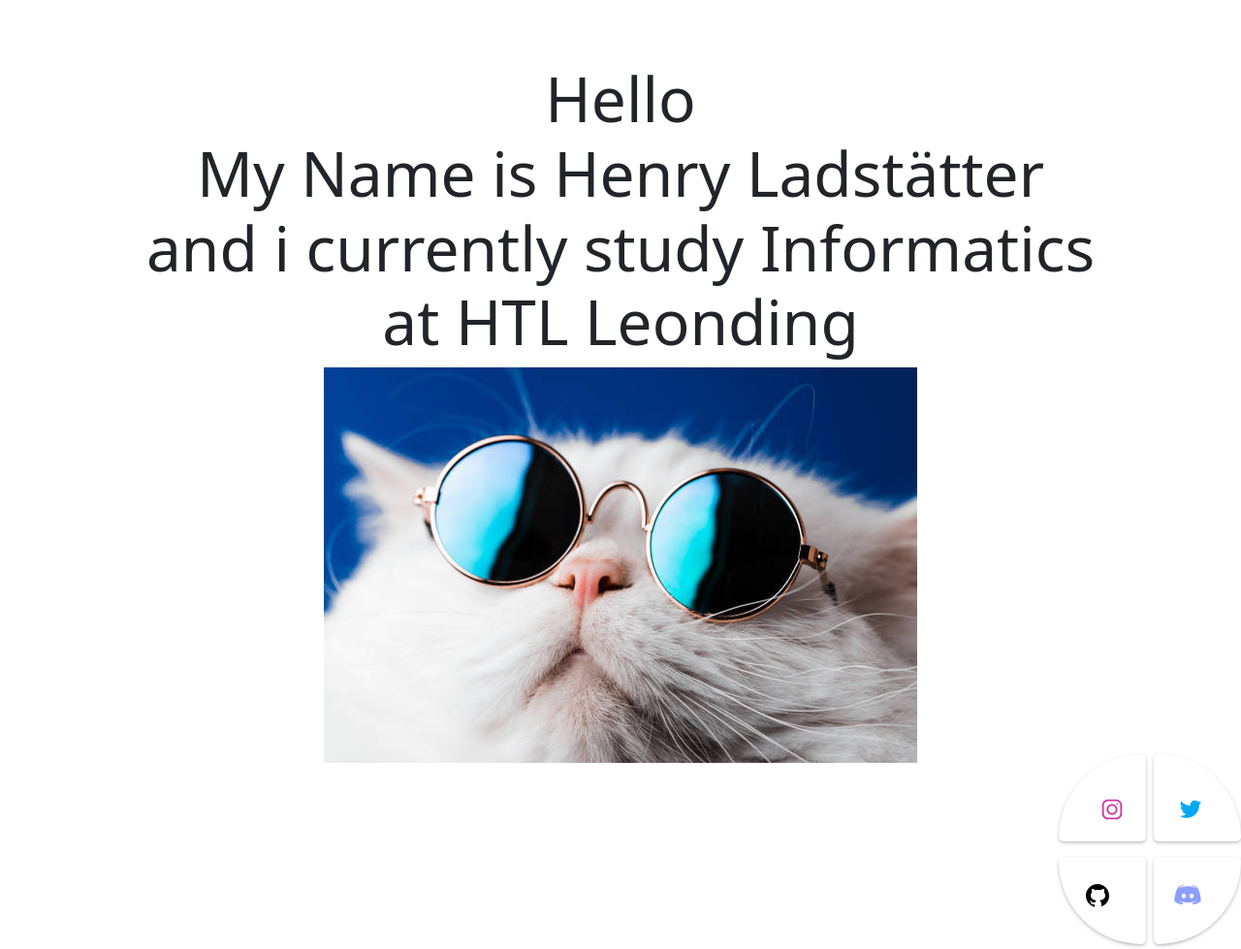
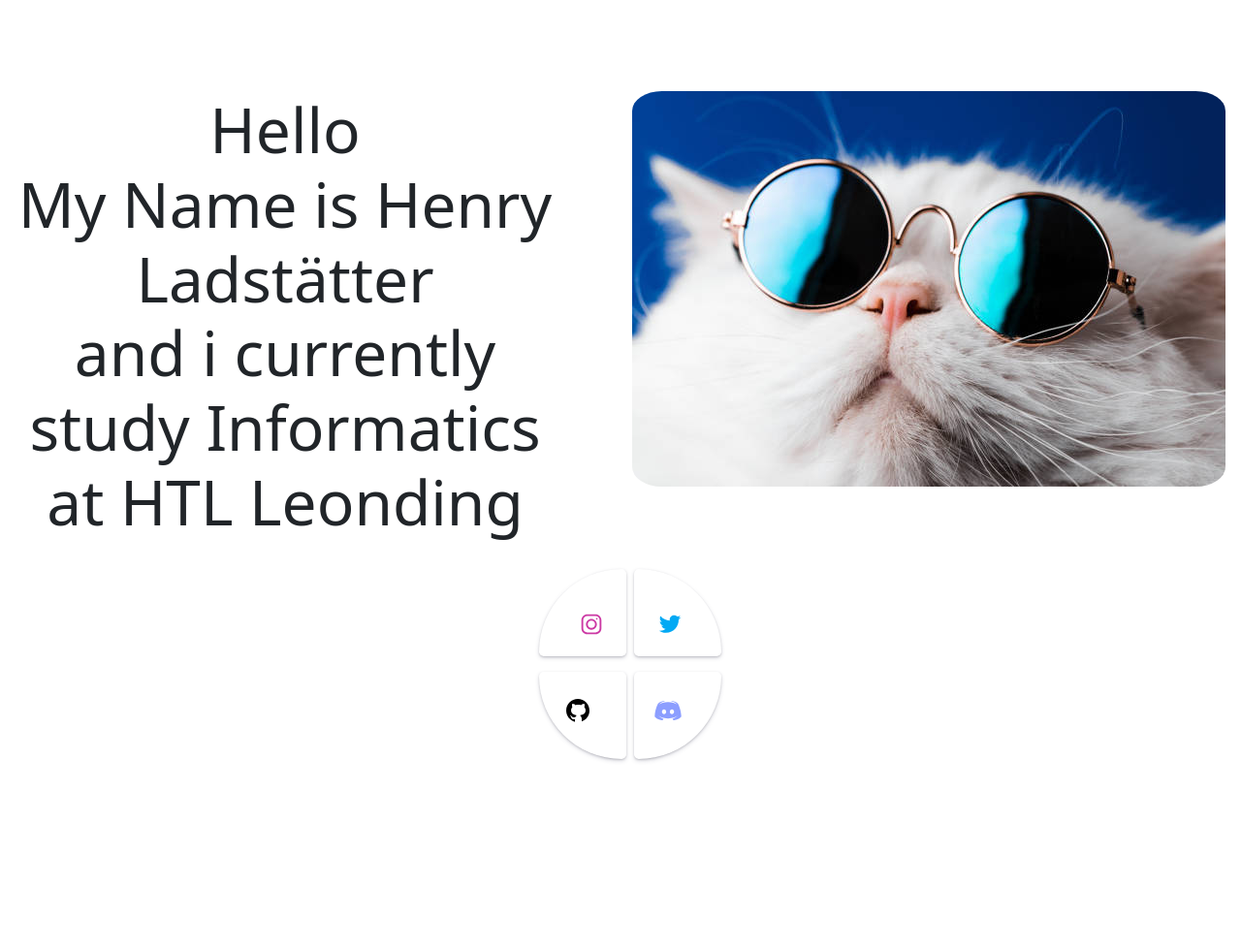
Before and after one commit to HenryLad/Info_Website, a plain HTML site: page index.html in a window 1280 px wide. Shown: the whole page at 97% size. After the commit the page ends 820 px from the top, so only its background shows below. Drawn offline with nearby package versions, Linux system fonts and the light colour scheme.

Commit message:
updated the desgin

```diff
--- a/index.html
+++ b/index.html
@@ -11,9 +11,12 @@
 </head>
 
 <body>
+<div class="Desgin">
    <h1 class="display-3">Hello <br> My Name is <strong>Henry Ladstätter</strong> <br> and i currently study Informatics
       <br> at <strong>HTL Leonding</strong></h1>
    <div class="ProfilePicture"><img src="ProfilePicture.jpg" alt="ProfilePicture"></div>
+</div>
+<div class="BoxDesgin">
    <div class="github">
       <div class="main">
          <div class="up">
@@ -63,6 +66,7 @@
          </div>
       </div>
    </div>
+</div>
    <script src="https://cdn.jsdelivr.net/npm/bootstrap@5.3.2/dist/js/bootstrap.bundle.min.js"
       integrity="sha384-C6RzsynM9kWDrMNeT87bh95OGNyZPhcTNXj1NW7RuBCsyN/o0jlpcV8Qyq46cDfL"
       crossorigin="anonymous"></script>
--- a/style.css
+++ b/style.css
@@ -122,23 +122,50 @@
 .card4:hover .discord {
   fill: white;
 }
- a{
+
+a {
   color: white;
   text-decoration: none;
 }
- h1{
+
+h1 {
   text-align: center;
-   margin-top:4rem ;
+  margin-top: 4rem;
 }
-.ProfilePicture{
+
+.ProfilePicture {
   display: flex;
   justify-content: center;
   align-items: center;
   border-radius: 50%;
 
 }
-.github{
+
+.github {
   display: flex;
   justify-content: right;
   align-items: bottom;
 }
+
+.Desgin {
+  display: flex;
+  justify-content: center;
+  align-items: center;
+  margin-top: 2rem;
+  margin-bottom: 2rem;
+  gap: 3rem;
+
+}
+
+.Desgin img {
+  border-radius: 5%;
+  margin: 0 1rem;
+}
+.BoxDesgin{
+  display: flex;
+  justify-content: center;
+  align-items: center;
+  margin-top: 2rem;
+  margin-bottom: 2rem;
+  gap: 3rem;
+}
```
Lines whose indentation alone changed are shown as unchanged.
